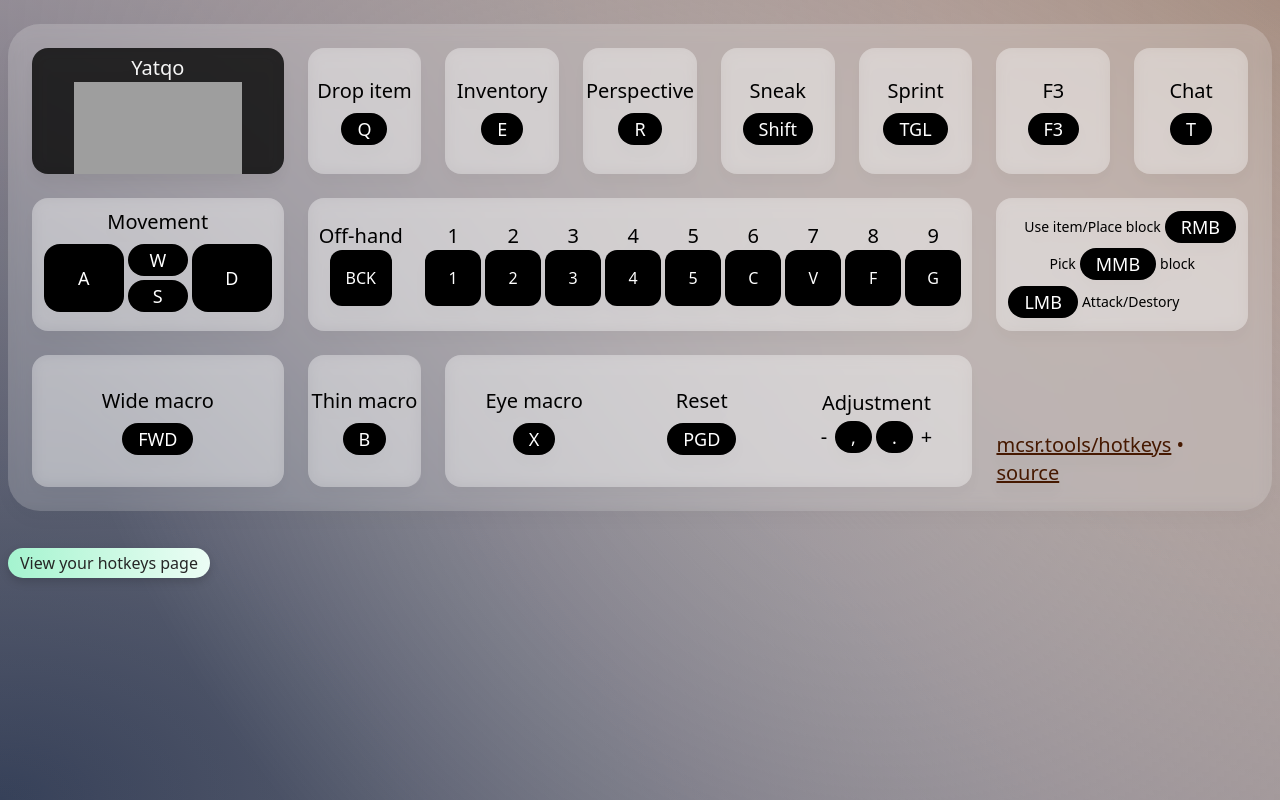
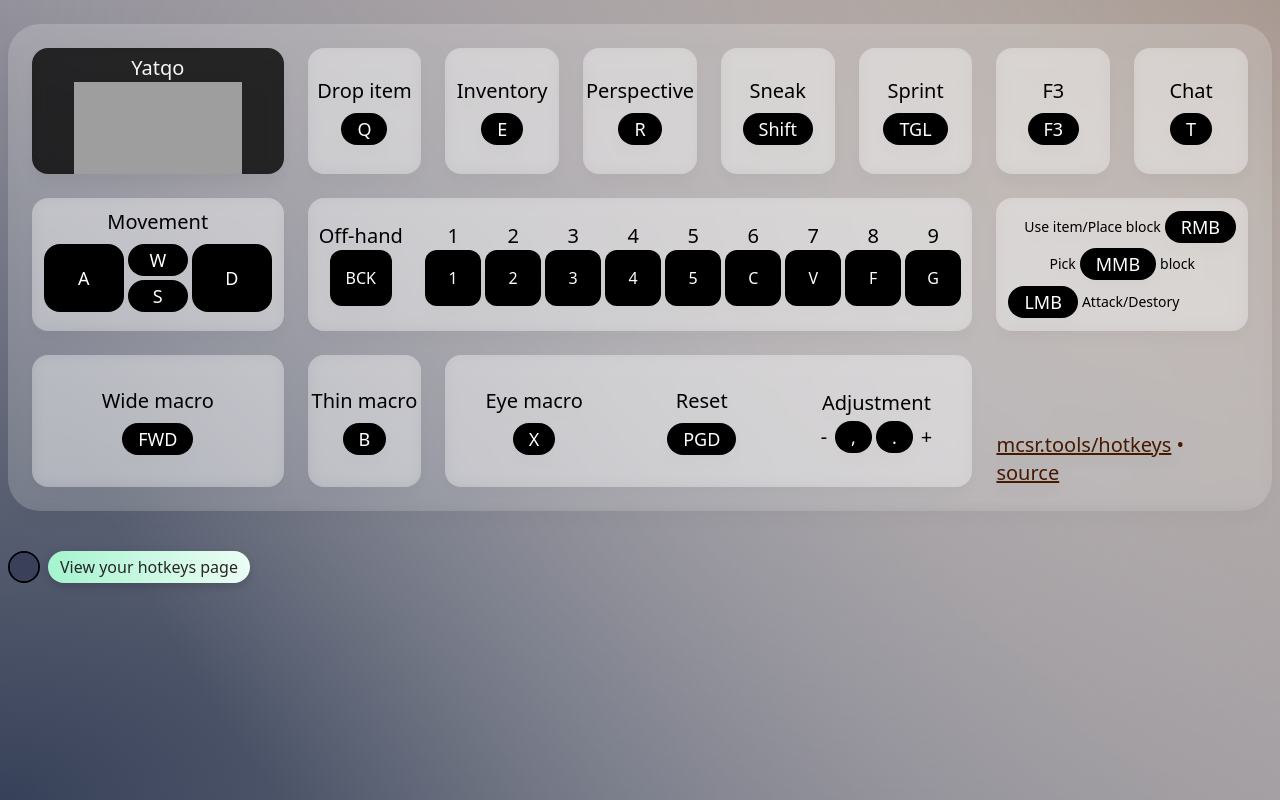
Before and after one commit to mcsr-tools/hotkeys, a SvelteKit app: page / in a window 1280 px wide. Built offline with nearby package versions, Linux system fonts and the light colour scheme; grey boxes are pictures that could not be loaded.

Commit message:
Add background personalization option

```diff
--- a/src/app.css
+++ b/src/app.css
@@ -1,4 +1,8 @@
 @import 'tailwindcss';
+
+:root {
+	--background: #3a405a;
+}
 
 body::before {
 	content: '';
@@ -7,13 +11,14 @@ body::before {
 	height: 100%;
 	z-index: -1;
 
-	--g1: #3a405a;
-	--g2: #a49080;
 	background-image:
-		radial-gradient(circle farthest-side at top right, transparent, var(--g1)),
-		radial-gradient(ellipse farthest-corner at 0% 100%, transparent, var(--g2));
+		radial-gradient(circle farthest-side at top right, transparent, var(--background)),
+		radial-gradient(ellipse farthest-corner at 0% 100%, transparent, #a69a8f);
 	background-blend-mode: screen;
-	animation: hue 67s infinite;
+	filter: grayscale(1);
+	animation:
+		hue 67s infinite,
+		intro 1s ease;
 }
 
 @keyframes hue {
@@ -25,3 +30,25 @@ body::before {
 		filter: hue-rotate(-45deg);
 	}
 }
+
+@keyframes intro {
+	from {
+		filter: grayscale(1);
+	}
+	to {
+		filter: grayscale(0);
+	}
+}
+
+input[type='color']::-moz-color-swatch {
+	border: none;
+}
+
+input[type='color']::-webkit-color-swatch-wrapper {
+	padding: 0;
+	border-radius: 0;
+}
+
+input[type='color']::-webkit-color-swatch {
+	border: none;
+}
--- a/src/lib/components/hotkeys/profile.svelte
+++ b/src/lib/components/hotkeys/profile.svelte
@@ -9,10 +9,10 @@
 </script>
 
 <div
-	class="h-full bg-contain bg-position-[center_2.125rem] bg-no-repeat flex justify-center pt-1.5 overflow-hidden"
+	class="flex h-full justify-center overflow-hidden bg-contain bg-position-[center_2.125rem] bg-no-repeat pt-1.5"
 	style={`background-image: url(https://nmsr.nickac.dev/bust/${profileState.nickname})`}
 >
-	<div class="text-sm xl:text-xl text-neutral-100">
+	<div class="text-sm text-neutral-100 xl:text-xl">
 		<input
 			class="inline-block text-center"
 			type="text"
--- a/src/lib/state.svelte.ts
+++ b/src/lib/state.svelte.ts
@@ -1,3 +1,7 @@
+export const uiState = $state({
+	background: '#3a405a'
+});
+
 export const profileState = $state({
 	nickname: 'Yatqo'
 });
--- a/src/routes/+layout.svelte
+++ b/src/routes/+layout.svelte
@@ -1,8 +1,13 @@
 <script lang="ts">
 	import '../app.css';
 	import favicon from '$lib/assets/favicon.svg';
+	import { uiState } from '$lib/state.svelte';
 
 	let { children } = $props();
+
+	$effect(() => {
+		document.body.style.setProperty('--background', uiState.background);
+	});
 </script>
 
 <svelte:head>
--- a/src/routes/+page.svelte
+++ b/src/routes/+page.svelte
@@ -1,20 +1,25 @@
 <script lang="ts">
 	import { resolve } from '$app/paths';
-
 	import Visualizer from '$lib/components/visualizer.svelte';
-	import { hotkeysState, profileState } from '$lib/state.svelte';
+	import { hotkeysState, profileState, uiState } from '$lib/state.svelte';
 </script>
 
 <Visualizer />
 
-<div class="mt-10 hidden lg:block">
+<div class="mt-10 hidden items-center gap-2 lg:flex">
+	<input
+		class="size-8 rounded-full border-2 border-black hover:cursor-pointer"
+		type="color"
+		bind:value={uiState.background}
+	/>
 	<a
 		class="rounded-2xl bg-linear-to-r from-emerald-200 to-emerald-50 px-3 py-1 font-light text-neutral-800 drop-shadow-lg transition-all hover:from-emerald-300 hover:to-emerald-100 hover:drop-shadow-xl"
 		href={resolve(
 			`/v1/${btoa(
 				JSON.stringify({
 					hotkeys: hotkeysState,
-					profile: profileState
+					profile: profileState,
+					ui: uiState
 				})
 			)}`
 		)}>View your hotkeys page</a
--- a/src/routes/v1/[slug]/+page.svelte
+++ b/src/routes/v1/[slug]/+page.svelte
@@ -1,21 +1,27 @@
 <script lang="ts">
 	import { page } from '$app/state';
-	import { hotkeysState, profileState } from '$lib/state.svelte';
+	import { hotkeysState, profileState, uiState } from '$lib/state.svelte';
 	import Visualizer from '$lib/components/visualizer.svelte';
 	import { replaceState } from '$app/navigation';
 	import { resolve } from '$app/paths';
 
 	$effect.pre(() => {
-		const { profile, hotkeys } = JSON.parse(atob(page.params.slug!));
+		const { profile, hotkeys, ui } = JSON.parse(atob(page.params.slug!));
 		Object.assign(hotkeysState, hotkeys);
 		Object.assign(profileState, profile);
+
+		// backwards compatibility
+		if (ui) {
+			Object.assign(uiState, ui);
+		}
 	});
 
 	const newSlug = $derived(
 		btoa(
 			JSON.stringify({
 				profile: profileState,
-				hotkeys: hotkeysState
+				hotkeys: hotkeysState,
+				ui: uiState
 			})
 		)
 	);
```
